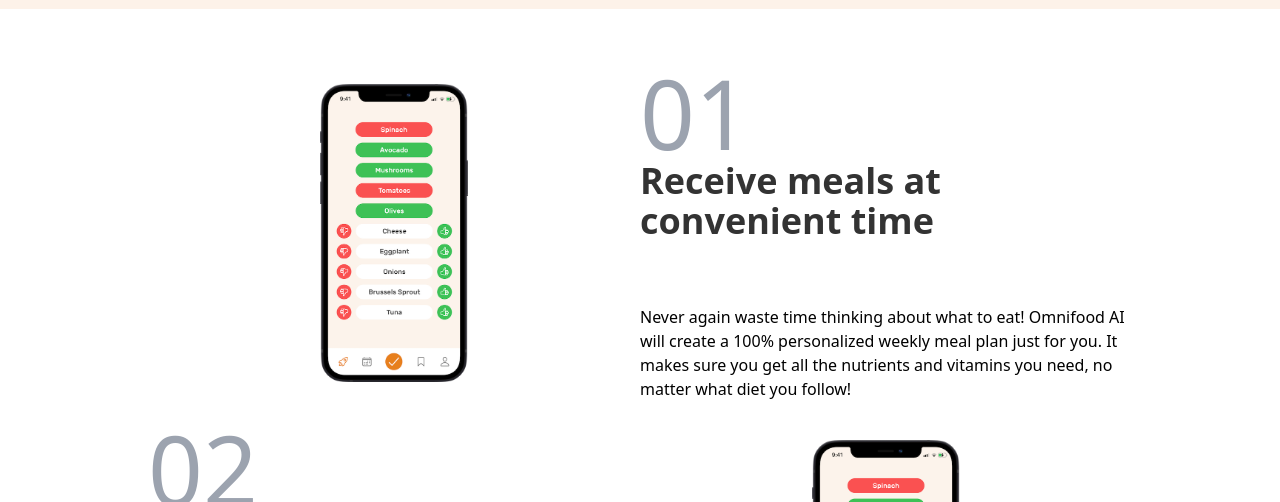
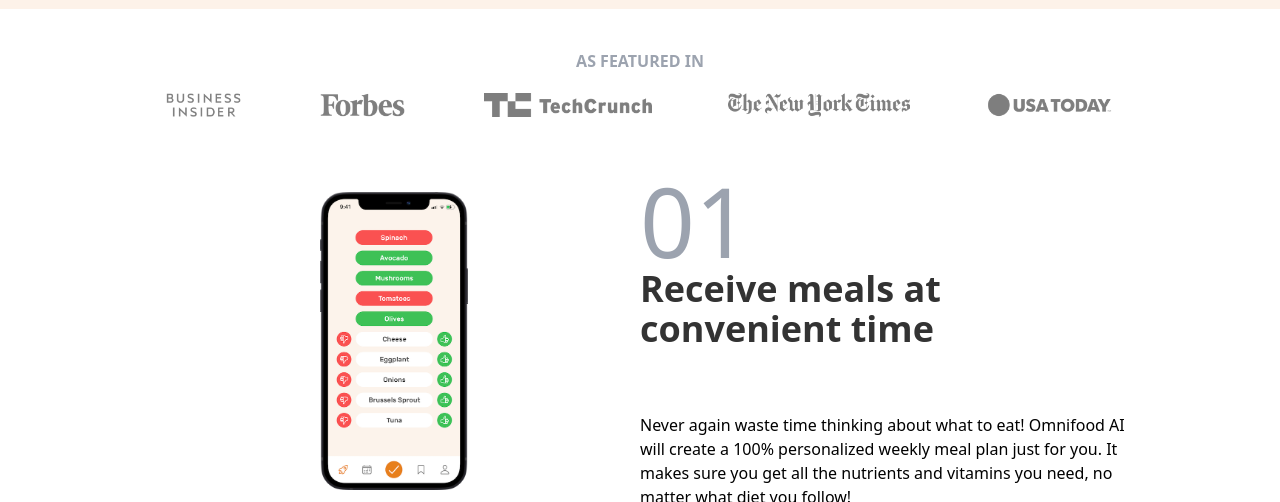
Before and after one commit to Abdallahdari/omnifood-using-tailwind, a plain HTML site: page index.html in a window 1280 px wide. Shown: the part 598-1100 px from the top of the page. Drawn offline with nearby package versions, Linux system fonts and the light colour scheme.

Commit message:
resposive image for the logos

```diff
--- a/index.html
+++ b/index.html
@@ -81,8 +81,19 @@
         </div>
     </section>
 <!-- flex-company-image -->
-<section class="company-image">
+<section class="company-image my-10">
+    <div class="container md:mx-auto md:px-32 sm:px-0 sm:mx-4">
+        <p class="text-center text-gray-400 font-semibold my-">AS FEATURED IN
+        </p>
+    <div class="flex gap-10 md:justify-around md:gap-0 mt-5 brightness-0 justify-center	opacity-50	">
+        <img src="image/business-insider.png" alt="" class=" h-3 md:h-6">
+        <img src="image/forbes.png" alt="" class=" h-3 md:h-6">
+        <img src="image/techcrunch.png" alt="" class="  h-3 md:h-6">
+        <img src="image/the-new-york-times.png" alt="" class=" h-3 md:h-6">
+        <img src="image/usa-today.png" alt="" class=" h-3 md:h-6">
+    </div>
 
+    </div>
 </section>
 
     <section class="my-14" id="sec2">
```
Also changed, not shown: image/business-insider.png (added), image/forbes.png (added), image/techcrunch.png (added), image/the-new-york-times.png (added), image/usa-today.png (added).
